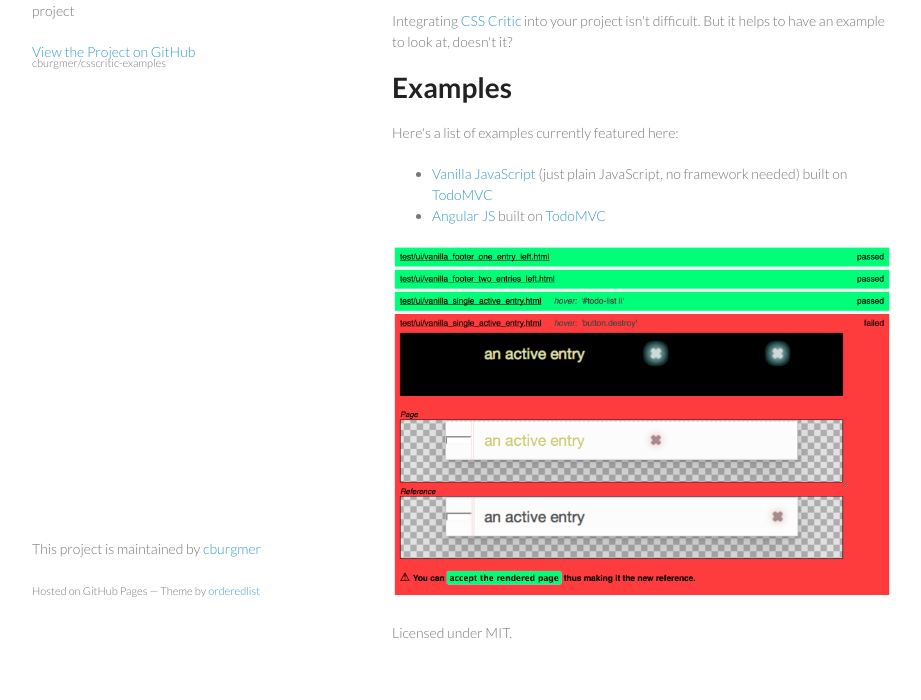
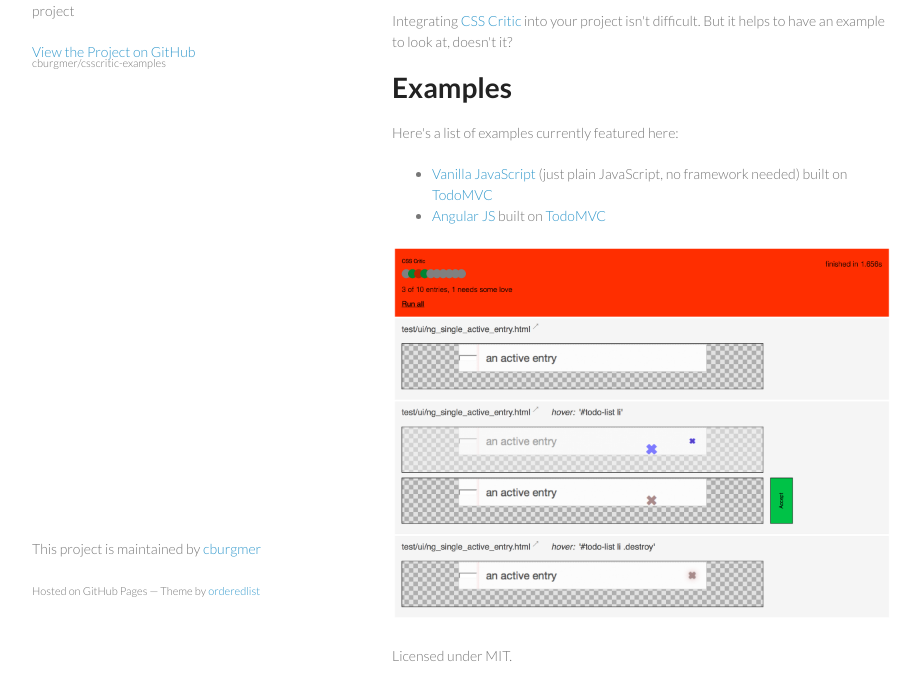
Before and after one commit to cburgmer/csscritic-examples, a plain HTML site: page index.html in a window 1280 px wide. Shown: the part 130-830 px from the top of the page, without its empty margins (178-1099 px from the left). Drawn offline with Linux system fonts and the light colour scheme.

Commit message:
Use NiceReporter in screenshot

```diff
--- a/index.html
+++ b/index.html
@@ -40,7 +40,7 @@
 </li>
 </ul>
 
-<p><img src="testsuite_in_action.png" alt="The VanillaJS' test suite in action"></p>
+<p><img src="nicereporter_in_action.png" alt="The AngularJS' test suite in action"></p>
 
 
 <p>Licensed under MIT.</p>
```
Also changed, not shown: nicereporter_in_action.png (added).
